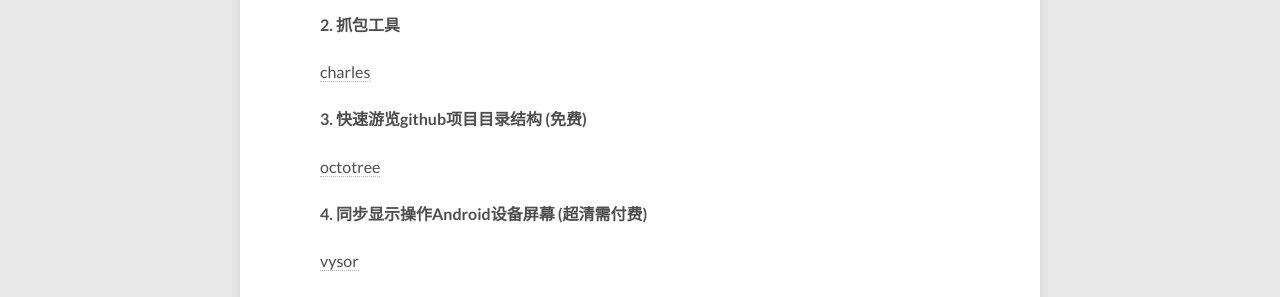
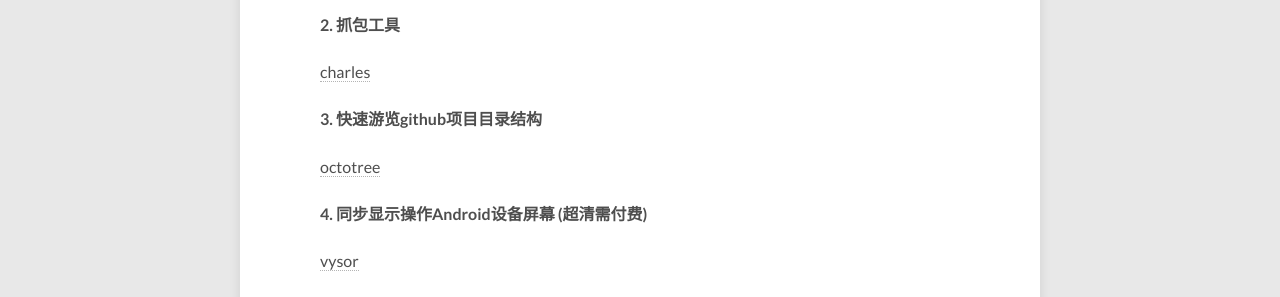
Before and after one commit to tengbinlive/tengbinlive.github.io, a Jekyll site: the page built from _posts/2016-06-08-code-android-tool2.md, in a window 1280 px wide. Shown: the part 604-901 px from the top of the page. Built offline with Jekyll 4.4.1, drawn with Linux system fonts in a browser that asks for light colours; nearby versions of some CDN libraries.

Commit message:
no message

```diff
--- a/_posts/2016-06-08-code-android-tool2.md
+++ b/_posts/2016-06-08-code-android-tool2.md
@@ -15,7 +15,7 @@
 ####  2. 抓包工具
 [charles](https://www.charlesproxy.com/)
 
-####  3. 快速游览github项目目录结构 (免费)
+####  3. 快速游览github项目目录结构
 [octotree](https://chrome.google.com/webstore/detail/octotree/bkhaagjahfmjljalopjnoealnfndnagc)
 
 ####  4. 同步显示操作Android设备屏幕 (超清需付费)
```
